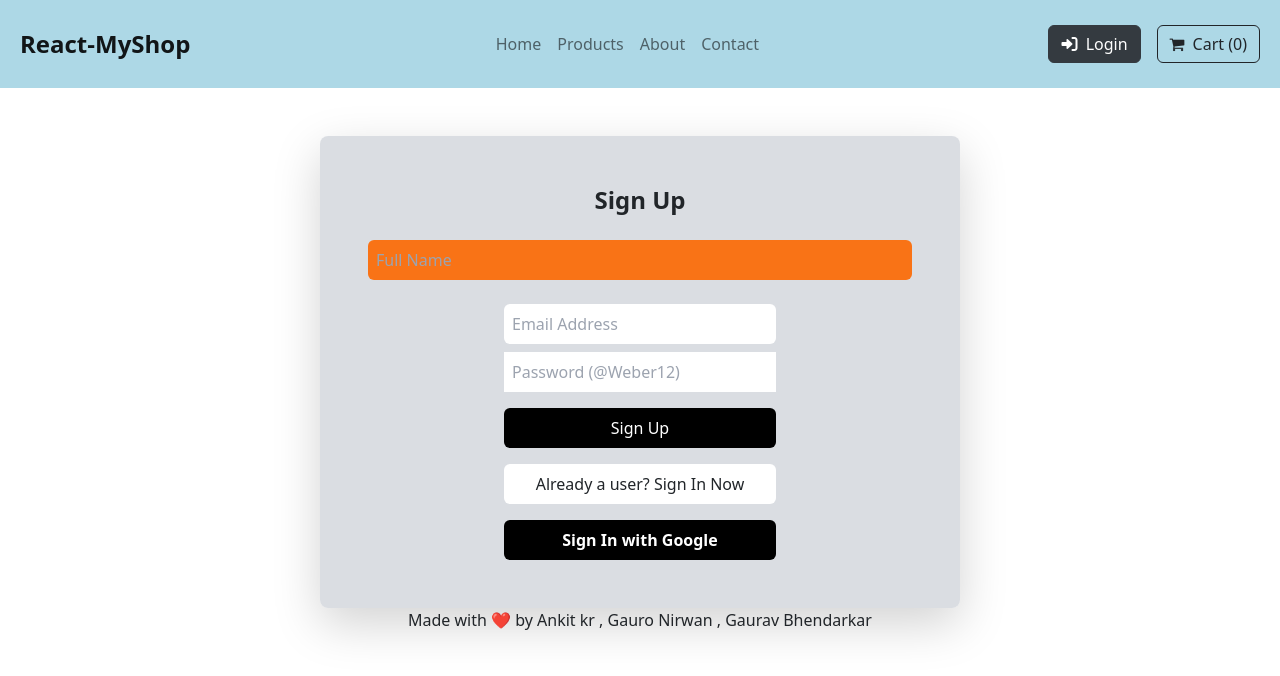
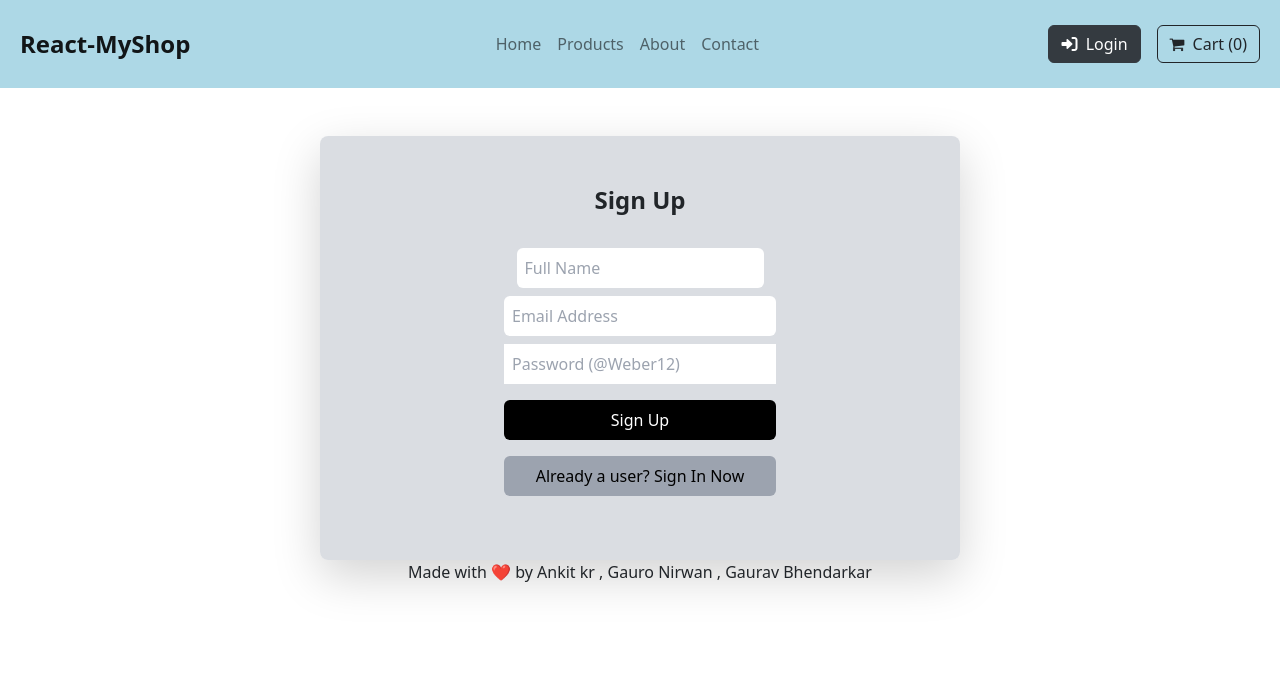
Before and after one commit to weberankit/collegeProject, a React (Create React App) app: page /login in a window 1280 px wide. Both pictures are taken after a click on the element "New to MyShop? Sign Up now". Shown: the top 676 px of the page. Built offline with nearby package versions, Linux system fonts and the light colour scheme; no server answers.

Commit message:
removed ggogle signin

```diff
--- a/src/pages/Login.js
+++ b/src/pages/Login.js
@@ -171,12 +171,12 @@ signInWithPopup(auth, provider)
   <form onSubmit={(e) => e.preventDefault()} className="bg-gray-300 shadow-lg bg-opacity-80 rounded-lg text-center p-5 w-1/2 m-auto">
   <h1 className="text-2xl font-semibold mb-4">{isLogin ? "Sign In" : "Sign Up"}</h1>
   {!isLogin && (
-    <input
+   <div className= " w-1/2 m-auto"> <input
       ref={fullName}
       type="text"
-      className="p-2 mb-3 w-full bg-orange-500 rounded border-none"
+      className="p-2  rounded border-none mt-2"
       placeholder="Full Name"
-    />
+    /></div>
   )}
   <div className="flex flex-col justify-between mb-3 w-1/2 m-auto">
     <input
@@ -202,13 +202,13 @@ signInWithPopup(auth, provider)
     {isLogin ? "Sign In" : "Sign Up"}
   </button>
   <p
-    className="cursor-pointer bg-white p-2 mb-3 w-1/2 m-auto rounded-md"
+    className="cursor-pointer bg-gray-400 text-black p-2 mb-3 w-1/2 m-auto rounded-md"
     onClick={toggleSign}
   >
     {isLogin ? "New to MyShop? Sign Up now" : "Already a user? Sign In Now"}
   </p>
   <p
-    className="cursor-pointer text-white bg-black w-1/2 m-auto rounded-md p-2 font-bold"
+    className="hidden cursor-pointer text-white bg-black w-1/2 m-auto rounded-md p-2 font-bold"
     onClick={() => loginWithGoogle(auth)}
   >
     Sign In with Google
```
